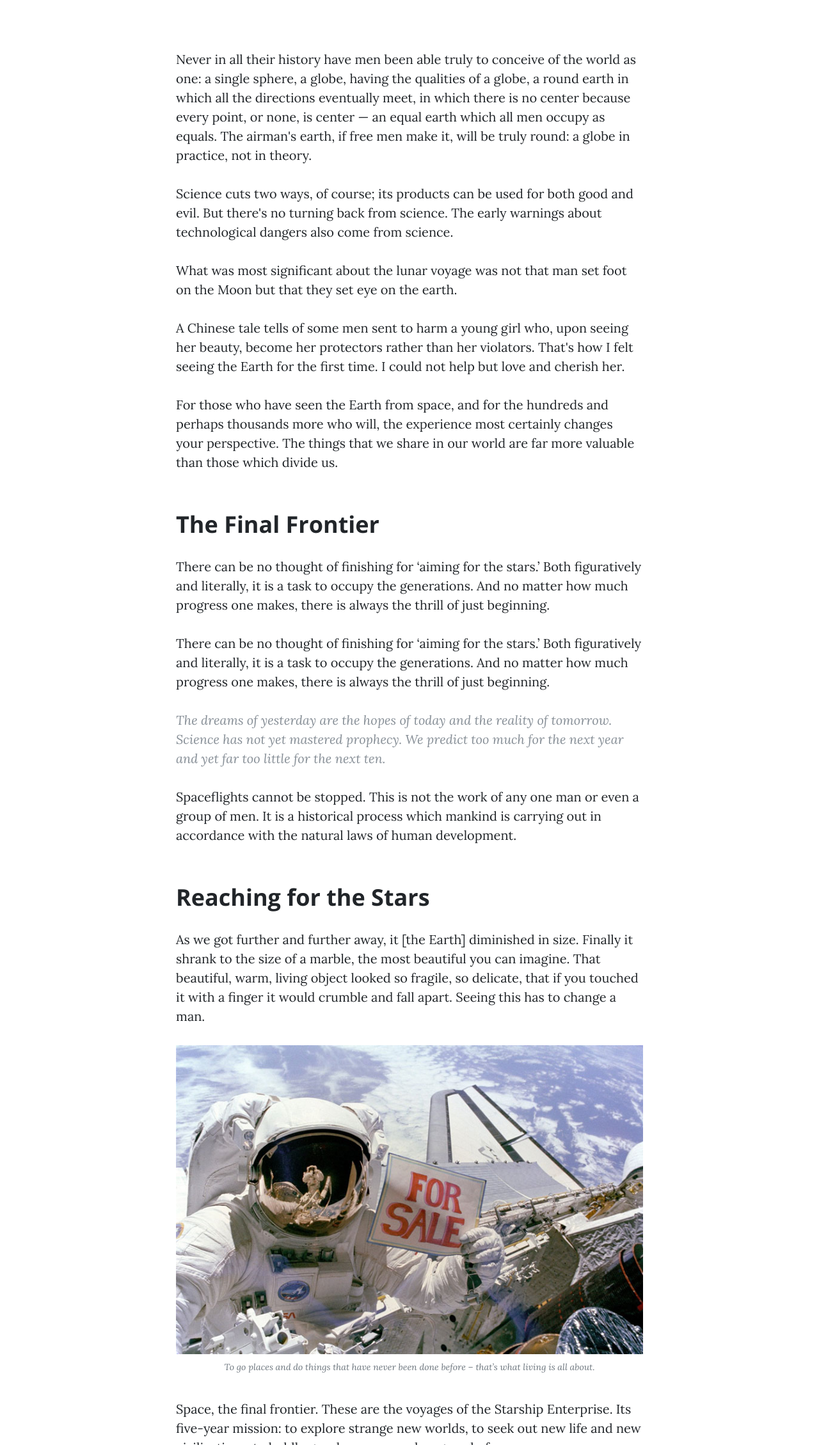
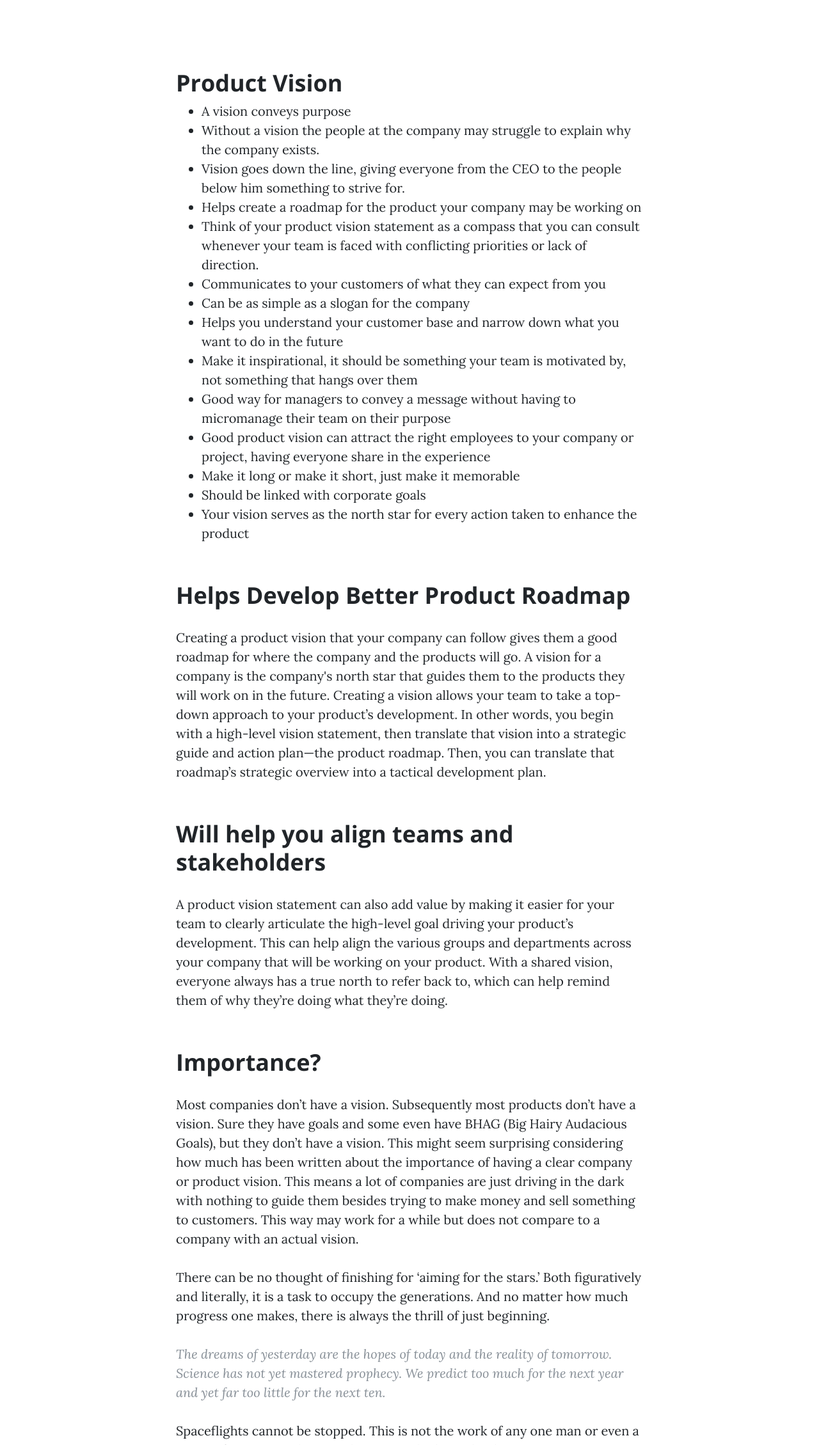
Before and after one commit to EIzvorean/Product-Vision, a website: page post.html in a window 1280 px wide. Shown: the part 541-2800 px from the top of the page at 64% size. Drawn offline with nearby package versions, Linux system fonts and the light colour scheme.

Commit message:
Updated Site

```diff
--- a/post.html
+++ b/post.html
@@ -69,19 +69,36 @@
         <div class="container">
             <div class="row">
                 <div class="col-lg-8 col-md-10 mx-auto">
-          <p>Never in all their history have men been able truly to conceive of the world as one: a single sphere, a globe, having the qualities of a globe, a round earth in which all the directions eventually meet, in which there is no center because every point, or none, is center — an equal earth which all men occupy as equals. The airman's earth, if free men make it, will be truly round: a globe in practice, not in theory.</p>
+                    <h2 class="section-heading">Product Vision</h2>
+                    <ul>
+                        <li>A vision conveys purpose</li>
+                        <li>Without a vision the people at the company may struggle to explain why the company exists.</li>
+                        <li>Vision goes down the line, giving everyone from the CEO to the people below him something to strive for. </li>
+                        <li>Helps create a roadmap for the product your company may be working on</li>
+                        <li>Think of your product vision statement as a compass that you can consult whenever your team is faced with conflicting priorities or lack of direction.</li>
+                        <li>Communicates to your customers of what they can expect from you</li>
+                        <li>Can be as simple as a slogan for the company</li>
+                        <li>Helps you understand your customer base and narrow down what you want to do in the future</li>
+                        <li>Make it inspirational, it should be something your team is motivated by, not something that hangs over them</li>
+                        <li>Good way for managers to convey a message without having to micromanage their team on their purpose</li>
+                        <li>Good product vision can attract the right employees to your company or project, having everyone share in the experience</li>
+                        <li>Make it long or make it short, just make it memorable</li>
+                        <li>Should be linked with corporate goals</li>
+                        <li>Your vision serves as the north star for every action taken to enhance the product</li>
+                    </ul>
 
-          <p>Science cuts two ways, of course; its products can be used for both good and evil. But there's no turning back from science. The early warnings about technological dangers also come from science.</p>
+                    <h2 class="section-heading">Helps Develop Better Product Roadmap</h2>
 
-          <p>What was most significant about the lunar voyage was not that man set foot on the Moon but that they set eye on the earth.</p>
+                    <p>Creating a product vision that your company can follow gives them a good roadmap for where the company and the products will go. A vision for a company is the company's north star that guides them to the products they will work on in the future. Creating a vision allows your team to take a top-down approach to your product’s development. In other words, you begin with a high-level vision statement, then translate that vision into a strategic guide and action plan—the product roadmap. Then, you can translate that roadmap’s strategic overview into a tactical development plan.</p>
 
-          <p>A Chinese tale tells of some men sent to harm a young girl who, upon seeing her beauty, become her protectors rather than her violators. That's how I felt seeing the Earth for the first time. I could not help but love and cherish her.</p>
+                    <h2 class="section-heading">Will help you align teams and stakeholders</h2>
 
-          <p>For those who have seen the Earth from space, and for the hundreds and perhaps thousands more who will, the experience most certainly changes your perspective. The things that we share in our world are far more valuable than those which divide us.</p>
+                    <p>A product vision statement can also add value by making it easier for your team to clearly articulate the high-level goal driving your product’s development. This can help align the various groups and departments across your company that will be working on your product. With a shared vision, everyone always has a true north to refer back to, which can help remind them of why they’re doing what they’re doing.</p>
 
-          <h2 class="section-heading">The Final Frontier</h2>
 
-          <p>There can be no thought of finishing for ‘aiming for the stars.’ Both figuratively and literally, it is a task to occupy the generations. And no matter how much progress one makes, there is always the thrill of just beginning.</p>
+                    <h2 class="section-heading">Importance?</h2>
+
+                    <p>Most companies don’t have a vision. Subsequently most products don’t have a vision. Sure they have goals and some even have BHAG (Big Hairy Audacious Goals), but they don’t have a vision. This might seem surprising considering how much has been written about the importance of having a clear company or product vision. This means a lot of companies are just driving in the dark with nothing to guide them besides trying to make money and sell something to customers. This way may work for a while but does not compare to a company with an actual vision.</p>
 
                     <p>There can be no thought of finishing for ‘aiming for the stars.’ Both figuratively and literally, it is a task to occupy the generations. And no matter how much progress one makes, there is always the thrill of just beginning.</p>
 
@@ -89,22 +106,13 @@
 
                     <p>Spaceflights cannot be stopped. This is not the work of any one man or even a group of men. It is a historical process which mankind is carrying out in accordance with the natural laws of human development.</p>
 
-          <h2 class="section-heading">Reaching for the Stars</h2>
+                    <h2 class="section-heading">What is product vision?</h2>
 
-          <p>As we got further and further away, it [the Earth] diminished in size. Finally it shrank to the size of a marble, the most beautiful you can imagine. That beautiful, warm, living object looked so fragile, so delicate, that if you touched it with a finger it would crumble and fall apart. Seeing this has to change a man.</p>
+                    <p>Product vision is something that guides a company, kind of like a slogan but it acts as something employees can strive for. This is also a good way of conveying a message to the customers about what your product might be in the future. It should be a little ambitious in nature but also actionable and realistic, something you can see yourself working towards. This helps everyone see the same goal in the end even if they are working on something different than you are. </p>
 
                     <a href="#">
-            <img class="img-fluid" src="img/post-sample-image.jpg" alt="">
+                        <img class="img-fluid" src="img/product-vision-attributes.jpg" alt="Product Vision" title="Product Vision">
                     </a>
-          <span class="caption text-muted">To go places and do things that have never been done before – that’s what living is all about.</span>
-
-          <p>Space, the final frontier. These are the voyages of the Starship Enterprise. Its five-year mission: to explore strange new worlds, to seek out new life and new civilizations, to boldly go where no man has gone before.</p>
-
-          <p>As I stand out here in the wonders of the unknown at Hadley, I sort of realize there’s a fundamental truth to our nature, Man must explore, and this is exploration at its greatest.</p>
-
-          <p>Placeholder text by
-            <a href="http://spaceipsum.com/">Space Ipsum</a>. Photographs by
-            <a href="https://www.flickr.com/photos/nasacommons/">NASA on The Commons</a>.</p>
                 </div>
             </div>
         </div>
```
Also changed, not shown: about.html (+1 -1 lines), index.html (+26 -29 lines), img/product-vision-attributes.jpg (added). Lines whose indentation alone changed are shown as unchanged.
